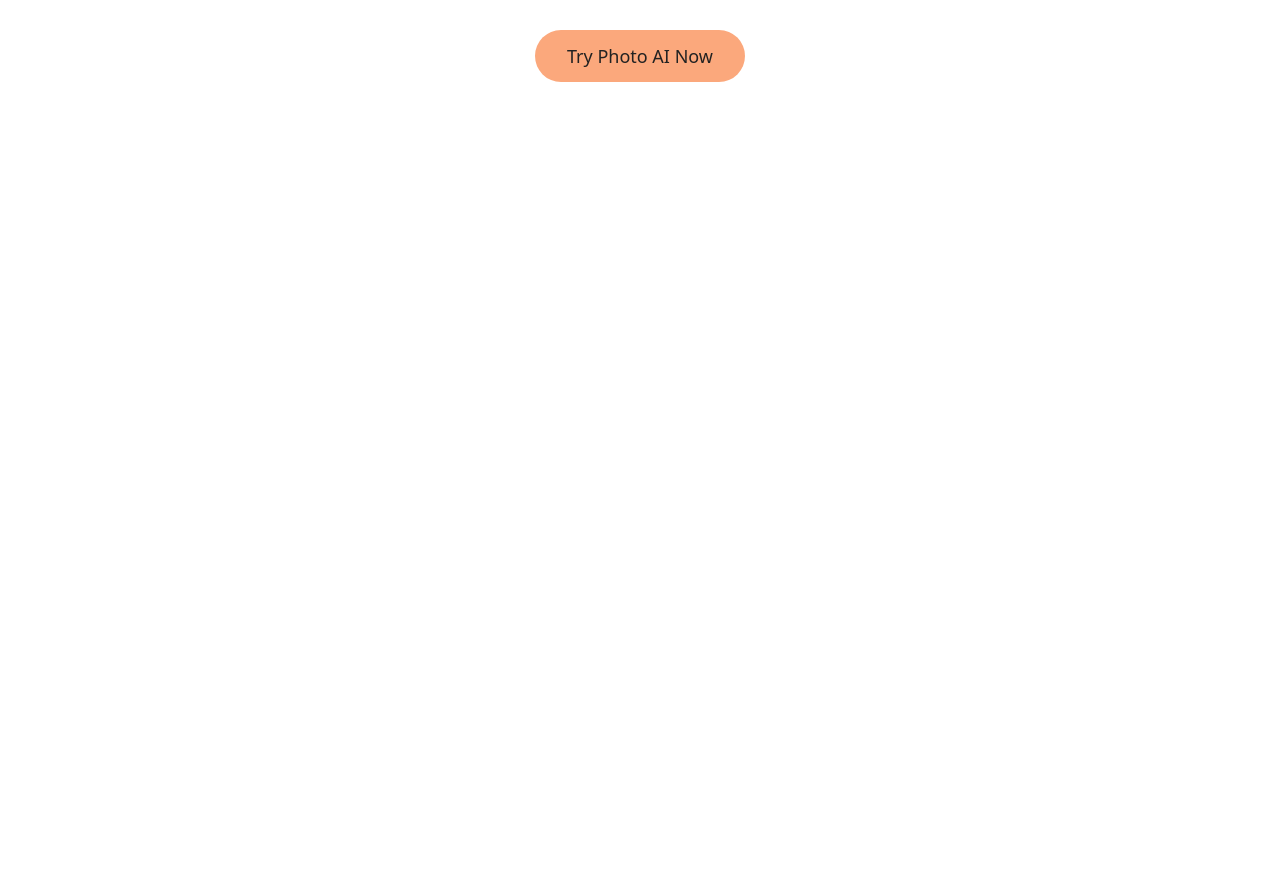
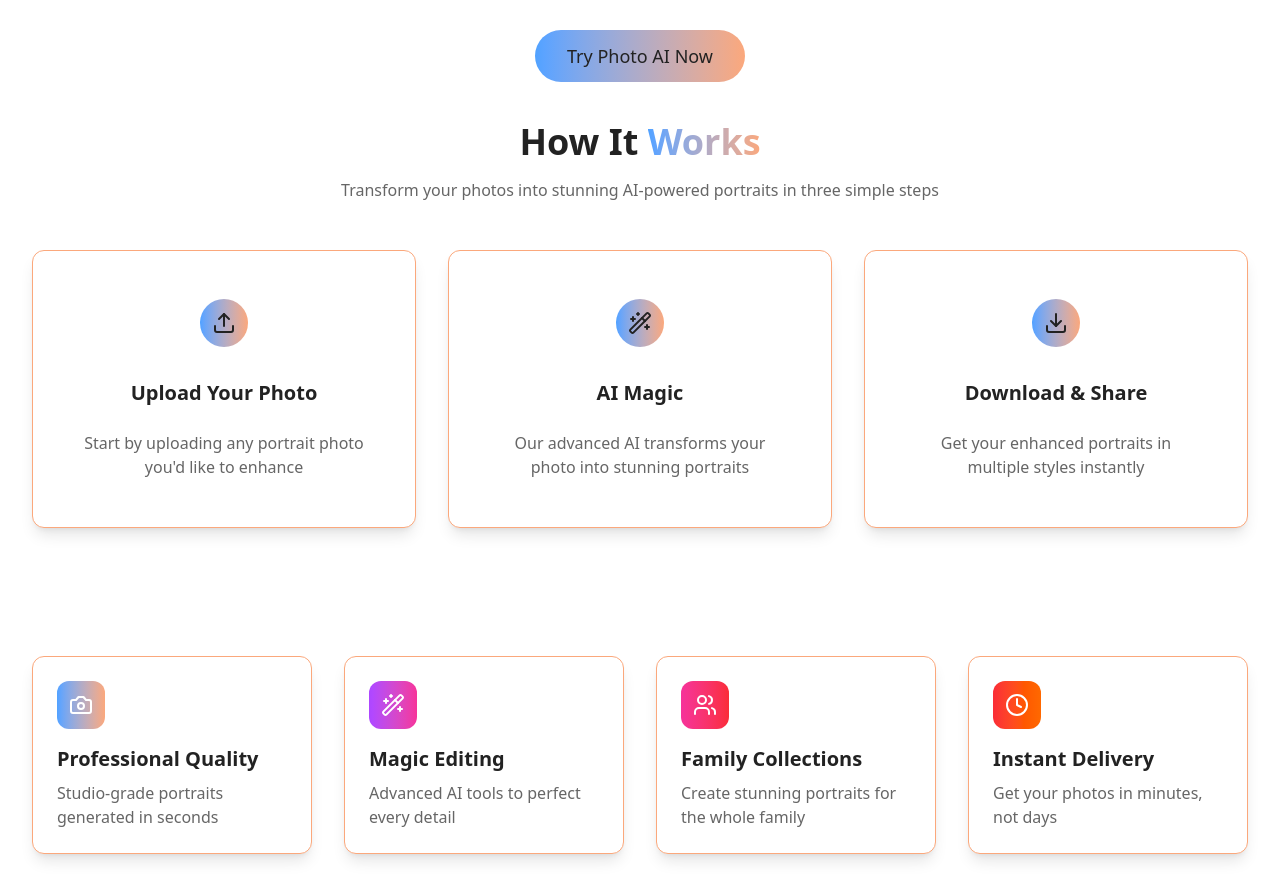
Before and after one commit to vedant-33/image-genAI-dev, a Next.js app in the folder apps/web/: page / in a window 1280 px wide. Shown: the part 950-1844 px from the top of the page. Before the commit the page ends 1056 px from the top, so only its background shows below. Built offline with nearby package versions, Linux system fonts and the light colour scheme; no server answers.

Commit message:
add feautres and how it works in frontend hero section

```diff
--- a/apps/web/app/components/Appbar.tsx
+++ b/apps/web/app/components/Appbar.tsx
@@ -3,7 +3,7 @@
 import { SignedIn, SignedOut, SignInButton, UserButton } from "@clerk/nextjs";
 import { motion } from "framer-motion";
 export function Appbar() {
-    return <nav className="fixed top-0 left-0 right-0 z-50 bg-gray-100 backdrop-blur-md border-b border-gray-300">
+    return <nav className="fixed top-0 md:left-30 md:right-30 z-50 bg-gray-100 backdrop-blur-xl border-b border-gray-100 rounded-3xl">
         <div className="max-w-7xl mx-auto px-4 sm:px-6 lg:px-8">
             <div className="flex justify-between items-center h-16">
                 <motion.div
--- /dev/null
+++ b/apps/web/app/components/Features.tsx
@@ -0,0 +1,62 @@
+"use client";
+
+import { motion } from "framer-motion";
+import { Camera, Wand2, Users, Clock } from "lucide-react";
+
+const features = [
+    {
+        icon: <Camera className="w-6 h-6 text-white" />,
+        title: "Professional Quality",
+        description: "Studio-grade portraits generated in seconds",
+        gradient: "from-blue-400 to-[#FBA87C]",
+    },
+    {
+        icon: <Wand2 className="w-6 h-6 text-white" />,
+        title: "Magic Editing",
+        description: "Advanced AI tools to perfect every detail",
+        gradient: "from-purple-500 to-pink-500",
+    },
+    {
+        icon: <Users className="w-6 h-6 text-white" />,
+        title: "Family Collections",
+        description: "Create stunning portraits for the whole family",
+        gradient: "from-pink-500 to-red-500",
+    },
+    {
+        icon: <Clock className="w-6 h-6 text-white" />,
+        title: "Instant Delivery",
+        description: "Get your photos in minutes, not days",
+        gradient: "from-red-500 to-orange-500",
+    },
+];
+
+export function Features() {
+    return (
+        <motion.div
+            initial={{ opacity: 0, y: 20 }}
+            animate={{ opacity: 1, y: 0 }}
+            transition={{ delay: 0.6, duration: 0.8 }}
+            className="mt-32 grid grid-cols-1 md:grid-cols-2 lg:grid-cols-4 gap-8 gap-y-12 max-w-7xl mx-auto px-4 sm:px-6 lg:px-8 mb-10"
+        >
+            {features.map((feature, index) => (
+                <motion.div
+                    key={index}
+                    whileHover={{ y: -5 }}
+                    className="p-6 rounded-xl bg-white border border-[#FBA87C] shadow-lg transition-all duration-500 hover:bg-gradient-to-r hover:from-[#FBA87C] hover:to-[#FF7E5F] hover:scale-105 flex flex-col h-full"
+                >
+                    <div
+                        className={`w-12 h-12 rounded-xl bg-gradient-to-r ${feature.gradient} flex items-center justify-center transition-all duration-500 group-hover:from-[#222222] group-hover:to-[#4F46E5]`}
+                    >
+                        {feature.icon}
+                    </div>
+                    <h3 className="text-xl font-semibold text-[#222222] mt-4 transition-all duration-500 hover:text-white">
+                        {feature.title}
+                    </h3>
+                    <p className="text-[#666666] mt-2 transition-all duration-500 hover:text-white">
+                        {feature.description}
+                    </p>
+                </motion.div>
+            ))}
+        </motion.div>
+    );
+}
--- a/apps/web/app/components/Hero.tsx
+++ b/apps/web/app/components/Hero.tsx
@@ -2,6 +2,9 @@
 import { motion } from "framer-motion";
 import { ImageCarousel } from "./ImageCarousel";
 import { useRouter } from "next/navigation";
+import { Button } from "flowbite-react";
+import { HowItWorks } from "./HowItWorks";
+import { Features } from "./Features";
 
 const Hero = () => {
     const router = useRouter();
@@ -46,12 +49,18 @@ const Hero = () => {
                             <h2 className="text-3xl font-semibold text-[#222222] mb-8">
                                 Start Creating Your Family Memories
                             </h2>
-                            <button className="bg-[#FBA87C] text-[#222222] px-8 py-3 rounded-full text-lg hover:cursor-pointer" onClick={()=>router.push('/dashboard')}>
+                            <button className="bg-gradient-to-r from-blue-400 to-[#FBA87C] text-[#222222] px-8 py-3 rounded-full text-lg hover:cursor-pointer" onClick={() => router.push('/dashboard')}>
                                 Try Photo AI Now
                             </button>
                         </motion.div>
                     </div>
                 </section>
+
+                <HowItWorks />
+
+                <Features />
+
+
             </main>
         </div>
     );
--- /dev/null
+++ b/apps/web/app/components/HowItWorks.tsx
@@ -0,0 +1,69 @@
+"use client";
+
+import { motion } from "framer-motion";
+import { Upload, Wand2, Download } from "lucide-react";
+import { Card } from "flowbite-react";
+
+const steps = [
+  {
+    icon: <Upload className="w-6 h-6 text-[#222222]" />, // Dark Gray Icon
+    title: "Upload Your Photo",
+    description: "Start by uploading any portrait photo you'd like to enhance",
+  },
+  {
+    icon: <Wand2 className="w-6 h-6 text-[#222222]" />, // Dark Gray Icon
+    title: "AI Magic",
+    description:
+      "Our advanced AI transforms your photo into stunning portraits",
+  },
+  {
+    icon: <Download className="w-6 h-6 text-[#222222]" />, // Dark Gray Icon
+    title: "Download & Share",
+    description: "Get your enhanced portraits in multiple styles instantly",
+  },
+];
+
+export function HowItWorks() {
+  return (
+    <motion.div
+      initial={{ opacity: 0, y: 20 }}
+      animate={{ opacity: 1, y: 0 }}
+      transition={{ duration: 0.7 }}
+      className="space-y-12 max-w-7xl mx-auto px-4 sm:px-6 lg:px-8 mb-10 mt-10"
+    >
+      <div className="text-center space-y-4">
+        <h2 className="text-3xl md:text-4xl font-bold text-[#222222]">
+          How It {" "}
+          <span className="bg-gradient-to-r from-blue-400 to-[#FBA87C] bg-clip-text text-transparent">
+            Works
+          </span>
+        </h2>
+        <p className="text-[#666666] max-w-2xl mx-auto">
+          Transform your photos into stunning AI-powered portraits in three
+          simple steps
+        </p>
+      </div>
+
+      <div className="grid grid-cols-1 md:grid-cols-3 gap-8">
+        {steps.map((step, index) => (
+          <motion.div
+            key={step.title}
+            initial={{ opacity: 0, y: 20 }}
+            animate={{ opacity: 1, y: 0 }}
+            transition={{ delay: index * 0.2, duration: 0.5 }}
+          >
+            <Card className="relative text-center p-6 rounded-xl bg-white border border-[#FBA87C] shadow-lg hover:cursor-pointer">
+              <div className="w-12 h-12 mx-auto rounded-full bg-gradient-to-r from-blue-400 to-[#FBA87C] flex items-center justify-center">
+                {step.icon}
+              </div>
+              <h3 className="text-xl font-semibold text-[#222222] mt-4">
+                {step.title}
+              </h3>
+              <p className="text-[#666666] mt-2">{step.description}</p>
+            </Card>
+          </motion.div>
+        ))}
+      </div>
+    </motion.div>
+  );
+}
```
Also changed, not shown: 2 other files (tests, documents, lock files or other folders).
